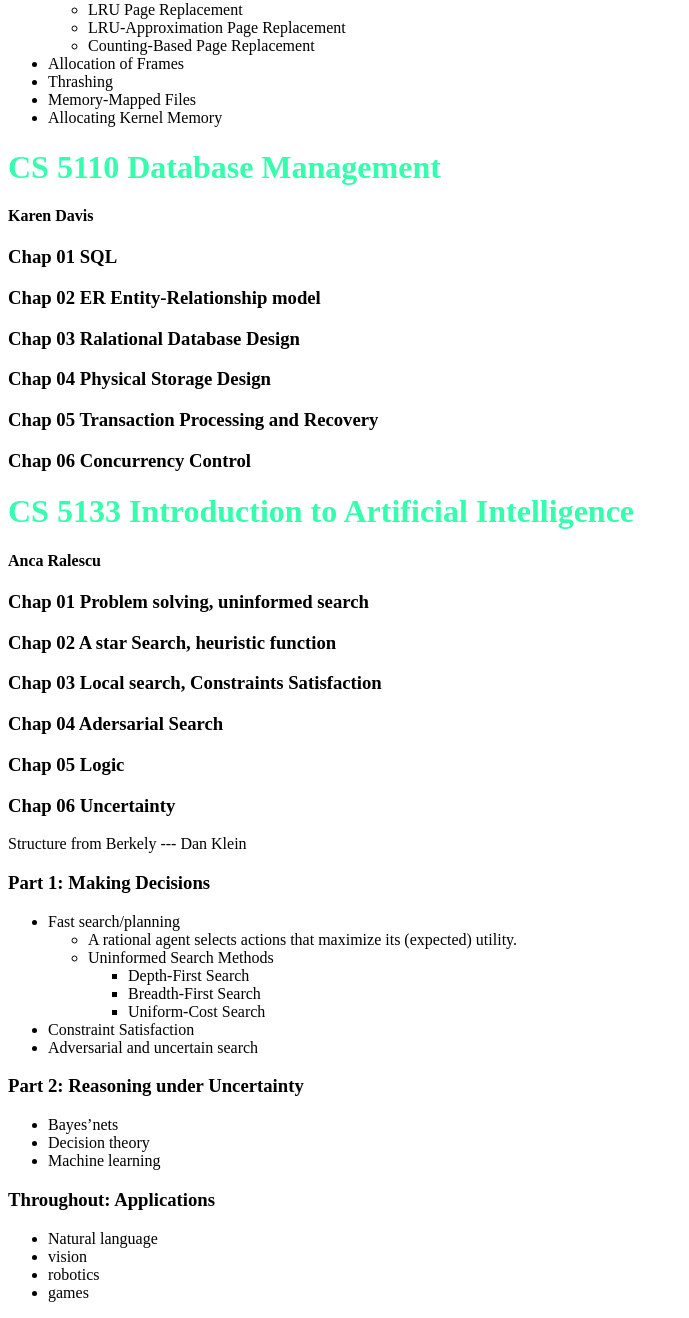
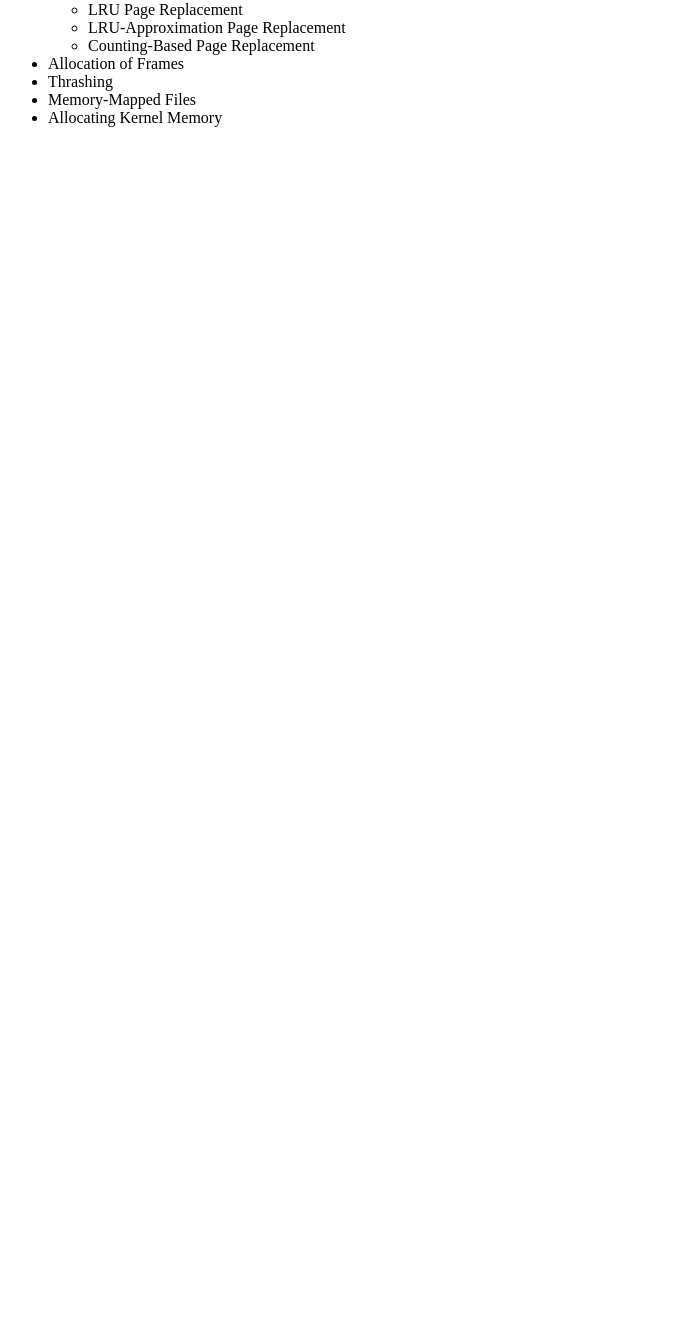
Before and after one commit to QQshigesha/os, a plain HTML site: page index.html in a window 1280 px wide. Shown: the part 5449-6767 px from the top of the page, without its empty margins (0-689 px from the left). After the commit the page ends 5592 px from the top, so only its background shows below. Drawn offline with Linux system fonts and the light colour scheme.

```diff
--- a/index.html
+++ b/index.html
@@ -174,72 +174,6 @@ an inverted page table lists all of the pages currently loaded in memory, for al
 </ul>
 
 
-<h1 class="pinkgreen_word">CS 5110 Database Management</h1>
-<h4>Karen Davis</h4>
-
-<h3>Chap 01 SQL</h3>
-
-<h3>Chap 02 ER Entity-Relationship model</h3>
-
-<h3>Chap 03 Ralational Database Design</h3>
-
-<h3>Chap 04 Physical Storage Design</h3>
-
-<h3>Chap 05 Transaction Processing and Recovery</h3>
-
-<h3>Chap 06 Concurrency Control</h3>
-
-
-
-<h1 class="pinkgreen_word">CS 5133  Introduction to Artificial Intelligence</h1>
-<h4>Anca Ralescu</h4>
-
-<h3>Chap 01 Problem solving, uninformed search </h3>
-
-<h3>Chap 02 A star Search, heuristic function</h3>
-
-<h3>Chap 03 Local search, Constraints Satisfaction</h3>
-
-<h3>Chap 04 Adersarial Search</h3>
-
-<h3>Chap 05 Logic</h3>
-
-<h3>Chap 06 Uncertainty</h3>
-
-Structure from Berkely --- Dan Klein
-<h3>Part 1: Making Decisions</h3>
-<ul>
-  <li>Fast search/planning</li>
-  <ul>
-    <li>  A rational agent selects actions that maximize its
-      (expected) utility.</li>
-      <li>Uninformed Search Methods</li>
-      <ul>
-        <li>Depth-First Search</li>
-        <li>Breadth-First Search</li>
-        <li>Uniform-Cost Search</li>
-      </ul>
-
-    </ul>
-    <li>Constraint Satisfaction</li>
-    <li>Adversarial and uncertain search</li>
-  </ul>
-
-  <h3>Part 2: Reasoning under Uncertainty</h3>
-  <ul>
-    <li>Bayes’nets</li>
-    <li>Decision theory</li>
-    <li>Machine learning</li>
-  </ul>
-
-
-  <h3>Throughout: Applications</h3>
-  <ul>
-    <li>Natural language</li>
-    <li>vision</li>
-    <li>robotics</li>
-    <li>games</li>
-  </ul>
 
 </body>
 </html>
--- a/stylefolder/mystyle.css
+++ b/stylefolder/mystyle.css
@@ -11,7 +11,7 @@
 
 
 body{
-	background-image: url("../images/einstein.jpg");
+	background-image: url("../images/linus.jpg");
 	background-repeat: no-repeat;
 	background-size: 20%;
 	background-position: 777px 0px;
```
Also changed, not shown: images/linus.jpg (added), 1 other file.
